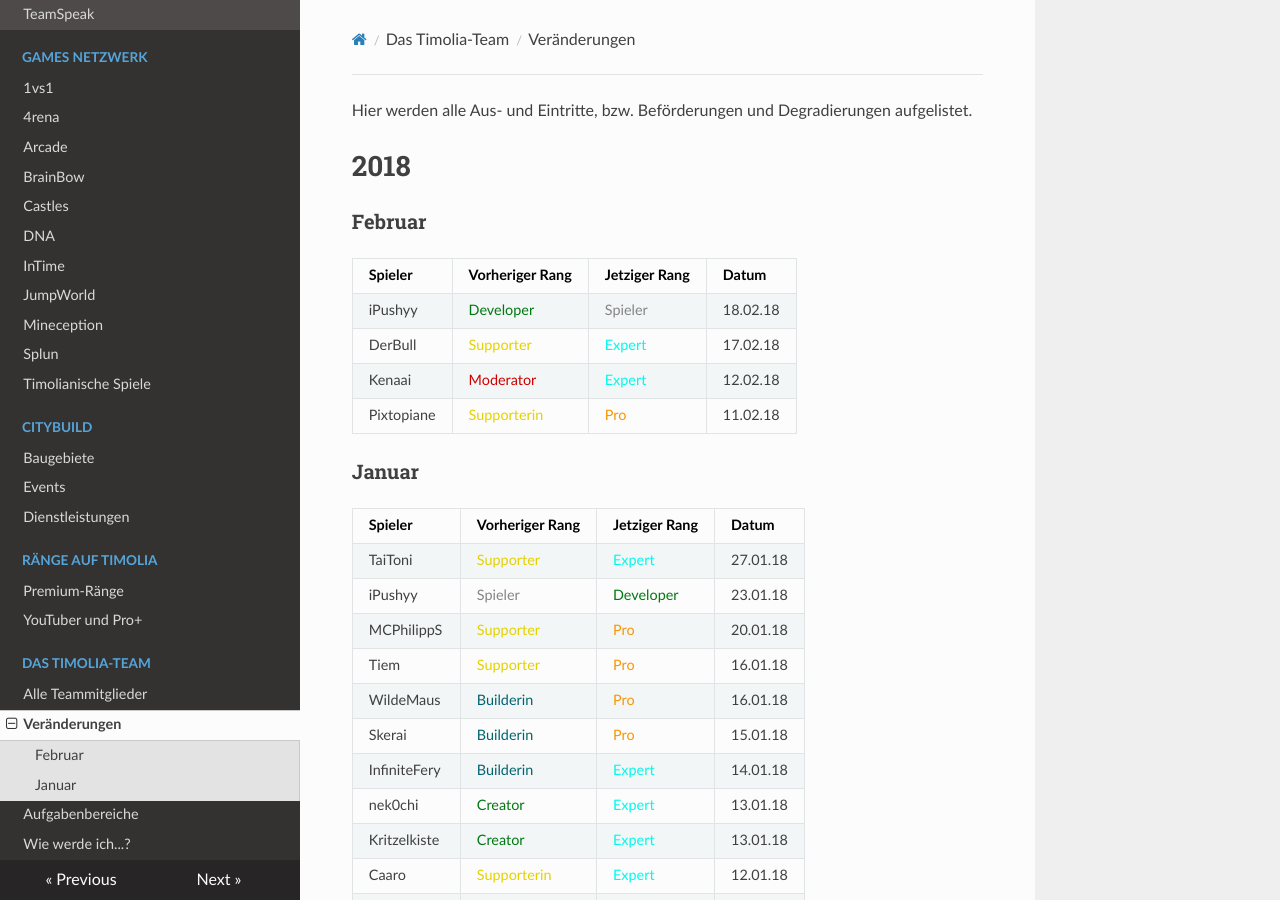
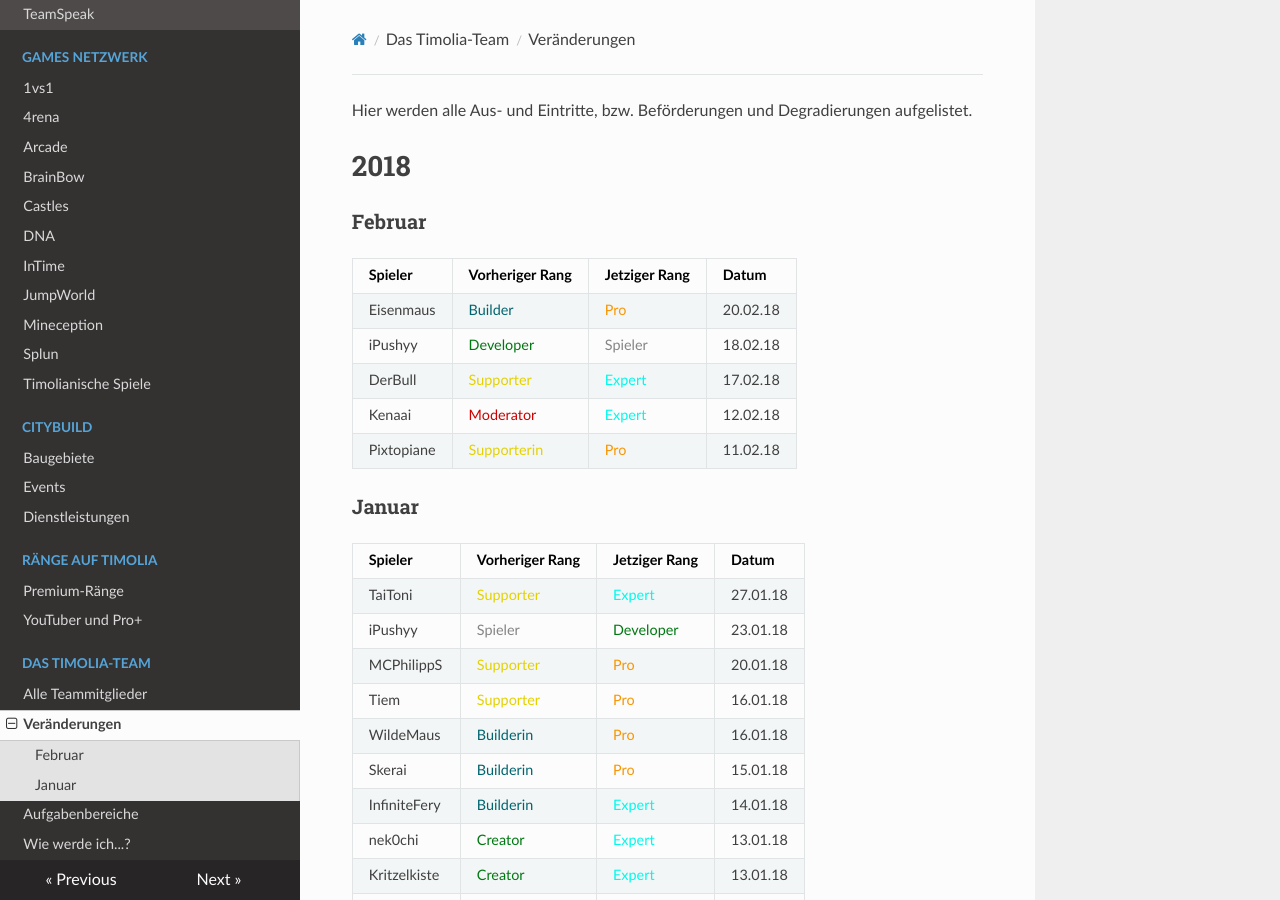
Before and after one commit to TimoliaDE/HowTo, an MkDocs documentation site: the page built from docs/team/changes.md, in a window 1280 px wide and 900 px high. Built offline with MkDocs 1.6.1, drawn with Linux system fonts in a browser that asks for light colours; nearby versions of some CDN libraries; old or Windows-style settings are respelled for this version of MkDocs.

Commit message:
Update changes.md

```diff
--- a/docs/team/changes.md
+++ b/docs/team/changes.md
@@ -5,6 +5,7 @@ Hier werden alle Aus- und Eintritte, bzw. Beförderungen und Degradierungen aufg
 ###<strong>Februar</strong>
 | Spieler | Vorheriger Rang | Jetziger Rang | Datum |
 | ------ | ------ | ------ | ------ |
+|Eisenmaus | <span style="color:#00646F">Builder</span> | <span style="color:#F99500">Pro</span> | 20.02.18 |
 |iPushyy | <span style="color:#007812">Developer</span> | <span style="color:#848484">Spieler</span> | 18.02.18 |
 |DerBull | <span style="color:#E4D100">Supporter</span> | <span style="color:#00F9EC">Expert</span> | 17.02.18 |
 |Kenaai | <span style="color:#CF0101">Moderator</span> | <span style="color:#00F9EC">Expert</span> | 12.02.18 |
```
